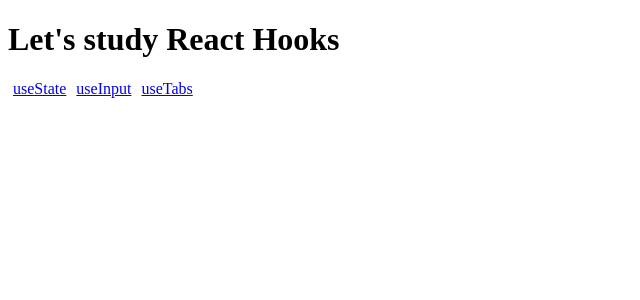
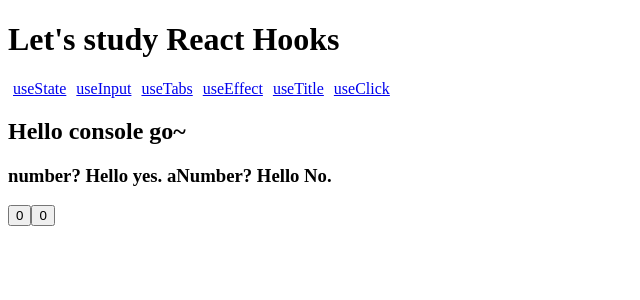
Before and after one commit to xkjhg/study_hooks, a React (Create React App) app: page /#/Use_Effect in a window 1280 px wide. Shown: the top 300 px of the page, without its empty margins (0-640 px from the left). Built offline with nearby package versions, Linux system fonts and the light colour scheme; the HTML template or start-up script is replaced by a standard one.

Commit message:
2. USEEFFECT - useEffect, useTitle, useClick

```diff
--- a/src/components/Navigation.js
+++ b/src/components/Navigation.js
@@ -8,6 +8,9 @@ const Navigation = () => {
       <Link to="/Use_State">useState</Link>
       <Link to="/Use_Input">useInput</Link>
       <Link to="/Use_Tabs">useTabs</Link>
+      <Link to="/Use_Effect">useEffect</Link>
+      <Link to="/Use_Title">useTitle</Link>
+      <Link to="/Use_Click">useClick</Link>
     </nav>
   )
 }
--- a/src/components/Router.js
+++ b/src/components/Router.js
@@ -1,8 +1,11 @@
 import React from "react"
 import { HashRouter as Router, Route, Switch } from "react-router-dom"
+import Use_Effect from "../routes/Use_Effect"
 import Use_Input from "../routes/Use_Input"
 import Use_State from "../routes/Use_State"
 import Use_Tabs from "../routes/Use_Tabs"
+import Use_Title from "../routes/Use_Title"
+import Use_Click from "../routes/Use_Click"
 import Navigation from "./Navigation"
 
 const AppRouter = () => {
@@ -20,6 +23,15 @@ const AppRouter = () => {
           <Route exact path="/Use_Tabs">
             <Use_Tabs />
           </Route>
+          <Route exact path="/Use_Effect">
+            <Use_Effect />
+          </Route>
+          <Route exact path="/Use_Title">
+            <Use_Title />
+          </Route>
+          <Route exact path="/Use_Click">
+            <Use_Click />
+          </Route>
         </div>
       </Switch>
     </Router>
--- /dev/null
+++ b/src/routes/Use_Click.js
@@ -0,0 +1,28 @@
+import React, { useEffect, useRef } from "react"
+
+const useClick = onClick => {
+  const element = useRef()
+  useEffect(() => {
+    if (element.current) {
+      element.current.addEventListener("click", onClick)
+    }
+    return () => {
+      if (element.current) {
+        element.current.removeEventListener("click", onClick)
+      }
+    }
+  }, [])
+  return element
+}
+
+const Use_Click = () => {
+  const sayHello = () => console.log("Hello")
+  const title = useClick(sayHello)
+  return (
+    <div className="App">
+      <h1 ref={title}>Hello~ Click here and Look console!</h1>
+    </div>
+  )
+}
+
+export default Use_Click
--- /dev/null
+++ b/src/routes/Use_Effect.js
@@ -0,0 +1,29 @@
+import React, { useEffect, useState } from "react"
+
+const Use_Effect = () => {
+  const sayHello = () => {
+    console.log("Hello")
+  }
+  const [number, setNumber] = useState(0)
+  const [aNumber, setAnumber] = useState(0)
+  useEffect(
+    () => {
+      sayHello()
+    },
+    [number]
+  )
+  return (
+    <div className="App">
+      <h2>Hello console go~</h2>
+      <h3>number? Hello yes. aNumber? Hello No.</h3>
+      <button onClick={() => setNumber(number + 1)}>
+        {number}
+      </button>
+      <button onClick={() => setAnumber(aNumber + 1)}>
+        {aNumber}
+      </button>
+    </div>
+  )
+}
+
+export default Use_Effect
--- /dev/null
+++ b/src/routes/Use_Title.js
@@ -0,0 +1,29 @@
+import React, { useEffect, useState } from "react"
+
+const useTitle = initialTitle => {
+  const [title, setTitle] = useState(initialTitle)
+  const updateTitle = () => {
+    const htmlTitle = document.querySelector("title")
+    htmlTitle.innerText = title
+  }
+  useEffect(
+    () => {
+      updateTitle()
+    },
+    [title]
+  )
+  return setTitle
+}
+
+const Use_Title = () => {
+  const titleUpdater = useTitle("Loading...")
+  setTimeout(() => titleUpdater("Home"), 5000)
+  return (
+    <div className="App">
+      <h2>Hello!!</h2>
+      <div>You look Title change!!</div>
+    </div>
+  )
+}
+
+export default Use_Title
```
